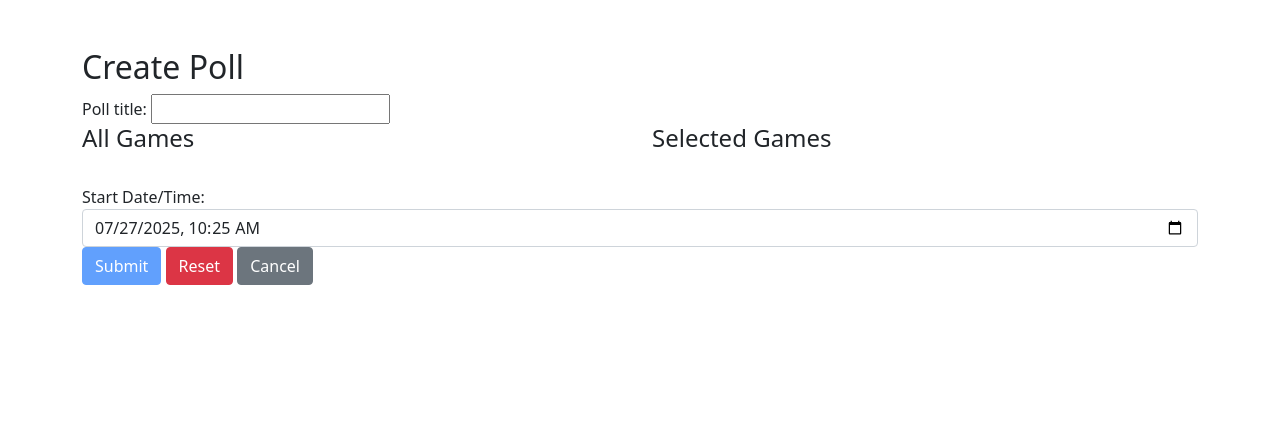
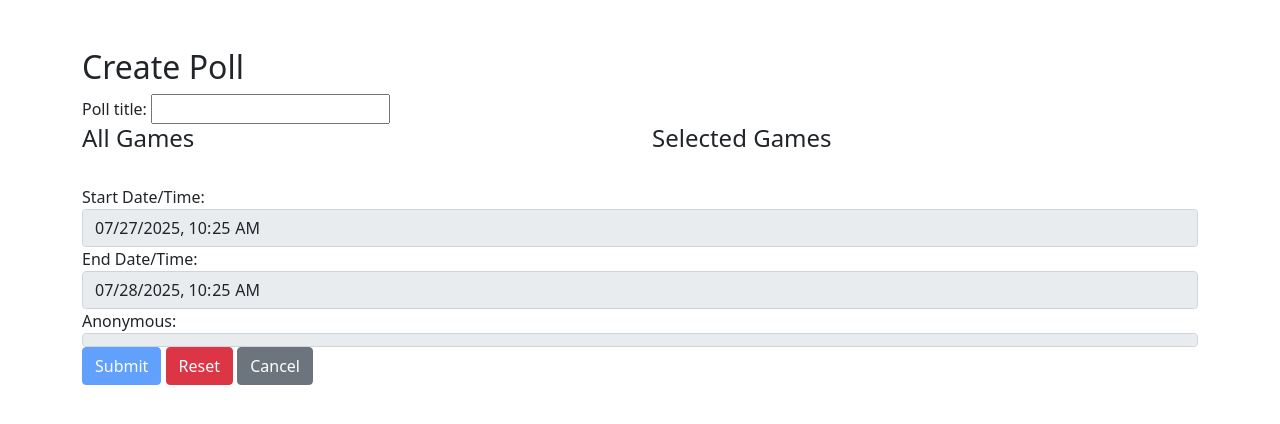
Before and after one commit to iarspider/GamePoll, a Django app: page /poll/add in a window 1280 px wide. Shown: the part 60-484 px from the top of the page. Run offline with Django 5.2, Linux system fonts and the light colour scheme; the visitor is signed in with stand-in values (Sample User, id 1); data that the repository does not hold is empty; parts of the project's set-up code (start-up, migrations or seed data) failed here and were passed over.

Commit message:
Fix some styles

```diff
--- a/polls/templates/polls/poll_add.html
+++ b/polls/templates/polls/poll_add.html
@@ -43,19 +43,16 @@
 
             <div class="form-group mt-4">
                 <label for="start_date">Start Date/Time:</label>
-                <input type="datetime-local" class="form-control" id="start_date" name="start_date" required>
+                <input type="datetime-local" class="form-control" id="start_date" name="start_date" required disabled>
             </div>
-<!--
             <div class="form-group">
                 <label for="end_date">End Date/Time:</label>
-                <input type="datetime-local" class="form-control" id="end_date" name="end_date" required>
+                <input type="datetime-local" class="form-control" id="end_date" name="end_date" required disabled>
             </div>
-
             <div class="form-group">
                 <label for="anonymous">Anonymous:</label>
                 <input type="checkbox" class="form-control" id="anonymous" name="anonymous" disabled>
             </div>
--->
             <input type="hidden" aria-hidden="true" name="selectedIds"/>
             <button type="submit" class="btn btn-primary" id="submitBtn">Submit</button>
             <button type="button" class="btn btn-danger" id="resetBtn">Reset</button>
--- a/polls/templates/polls/poll_toggle_lock.html
+++ b/polls/templates/polls/poll_toggle_lock.html
@@ -7,7 +7,7 @@
 {% block icon_color %}#FFD700{% endblock %}
 {% block return %}{% endblock %}
 {% block message %}Are you sure you want to {{ action|lower }} poll "{{ poll_title }}"?
-    <div class="mt-3">
+    <div class="mt-3 d-flex justify-content-center gap-2">
         <form method="post" action="{% url 'poll_toggle_lock' poll_id %}">
             {% csrf_token %}
             <button type="submit" class="btn btn-primary">Confirm</button>
```
Also changed, not shown: 1 other file.
